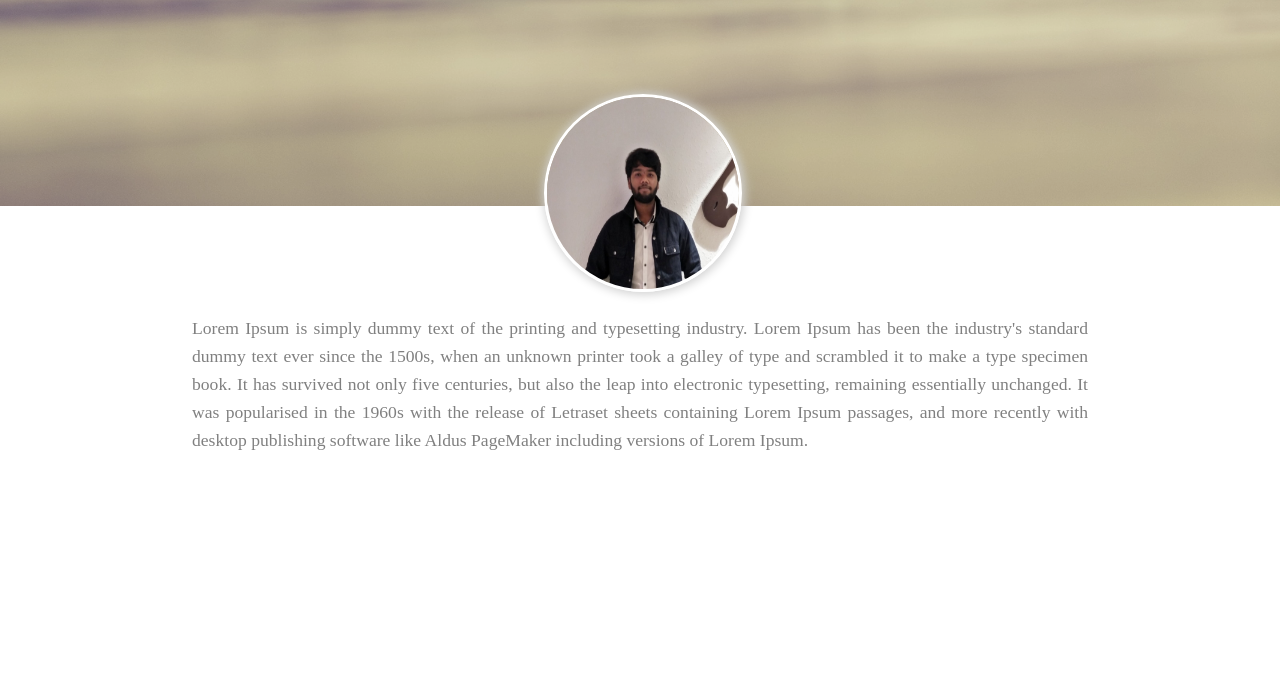
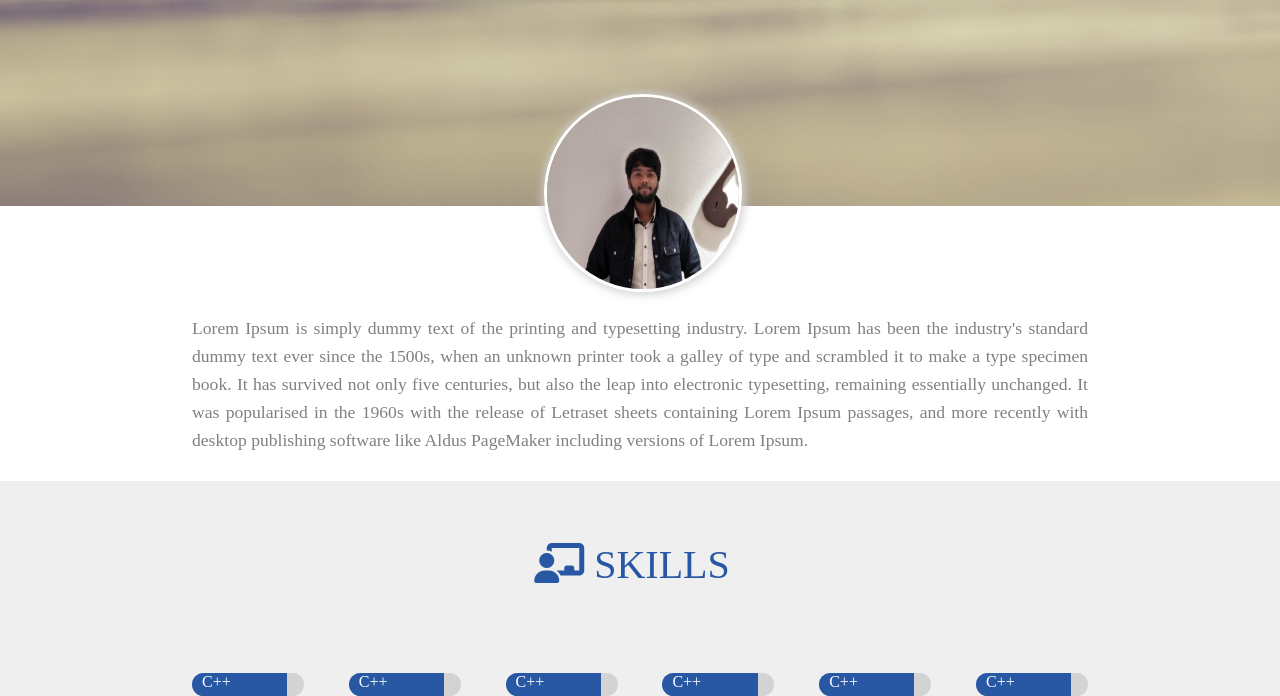
Before and after one commit to nakshatra-bazukaa/Web-Resume, a plain HTML site: page index.html in a window 1280 px wide. Shown: the part 333-1029 px from the top of the page. Before the commit the page ends 814 px from the top, so only its background shows below. Drawn offline with Linux system fonts and the light colour scheme.

Commit message:
Skills section

```diff
--- a/index.html
+++ b/index.html
@@ -83,7 +83,56 @@
         </section>
 
         <section id="skills">
-
+            <h1 class="section-heading mb75px">
+                <span>
+                    <i class="fas fa-chalkboard-teacher"></i>
+                    <span>SKILLS</span>
+                </span>
+            </h1>
+            <div class="skills-display">
+                <div class="skill-progress">
+                    <div class="eighty-five-percent mb-blue">
+                        <div class="skill-name">
+                            <span>C++</span>
+                        </div>
+                    </div>
+                </div>
+                <div class="skill-progress">
+                    <div class="eighty-five-percent mb-blue">
+                        <div class="skill-name">
+                            <span>C++</span>
+                        </div>
+                    </div>
+                </div>
+                <div class="skill-progress">
+                    <div class="eighty-five-percent mb-blue">
+                        <div class="skill-name">
+                            <span>C++</span>
+                        </div>
+                    </div>
+                </div>
+                <div class="skill-progress">
+                    <div class="eighty-five-percent mb-blue">
+                        <div class="skill-name">
+                            <span>C++</span>
+                        </div>
+                    </div>
+                </div>
+                <div class="skill-progress">
+                    <div class="eighty-five-percent mb-blue">
+                        <div class="skill-name">
+                            <span>C++</span>
+                        </div>
+                    </div>
+                </div>
+                <div class="skill-progress">
+                    <div class="eighty-five-percent mb-blue">
+                        <div class="skill-name">
+                            <span>C++</span>
+                        </div>
+                    </div>
+                </div>
+            </div>
         </section>
 
         <section id="experience">
--- a/style.css
+++ b/style.css
@@ -67,19 +67,35 @@ body{
     box-shadow: 0px 0px 6px 4px rgba(230, 196, 196, 0.3);
 }
 
+/* Sections */
+
 section{
     width: 100%;
     display: flex;
     flex-direction: column;
+    align-items: center;
 }
 
 section:nth-child(2n){
-    background-color: gray;
+    background-color: #9e9b9b29;
 }
-
 
 section:nth-child(2n+1){
     background-color: white;
+}
+
+.section-heading{
+    width: auto;
+    padding: 20px 10px 10px;
+    font-weight: 400;
+}
+
+.section-heading span{
+    font-size: 40px;
+    color: #2857a4;
+    display: inline-block;
+    padding-top: 10px;
+    margin-right: 0.5rem;
 }
 
 /* About section */
@@ -115,6 +131,50 @@ section:nth-child(2n+1){
     margin: auto;
 }
 
+/* Skills section */
+
+.skills-display{
+    width: 70%;
+    display: flex;
+    flex-wrap: wrap;
+    justify-content: space-between;
+}
+
+.skill-progress{
+    width: 7rem;
+    height: 1.4rem;
+    background-color: lightgray;
+    border-radius: 0.8rem;
+}
+
+.skill-name span{
+    color: white;
+    font-size: 1rem;
+    margin-left: 10px;
+}
+
+.skill-progress > div{
+    border-radius: 20px 0px 0px 20px;
+}
+
+/* Common margin classes */
+
+.mb75px{
+    margin-bottom: 75px;
+}
+
+/* Common classes  */
+
 .text-center{
     text-align: center;
 }
+
+.mb-blue{
+    background-color: #2857a4;
+}
+
+/* Percentage classes */
+.eighty-five-percent{
+    width: 85%;
+    height: inherit;
+}
```
